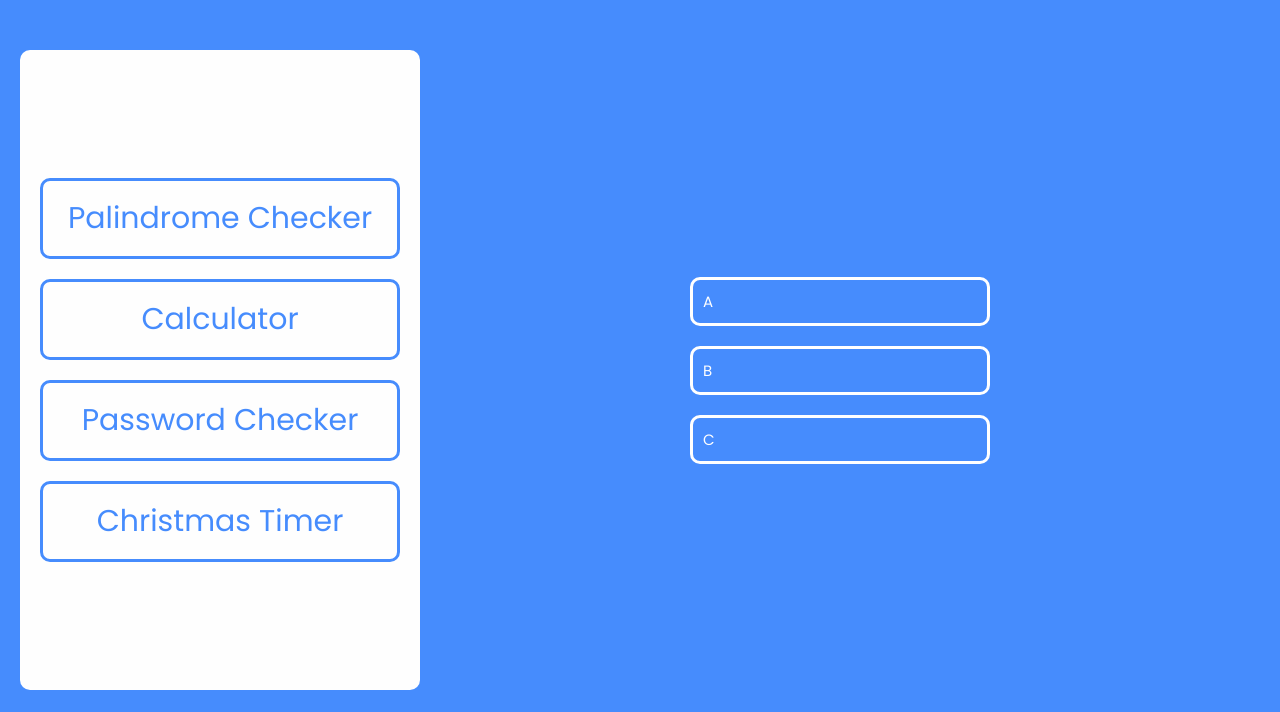
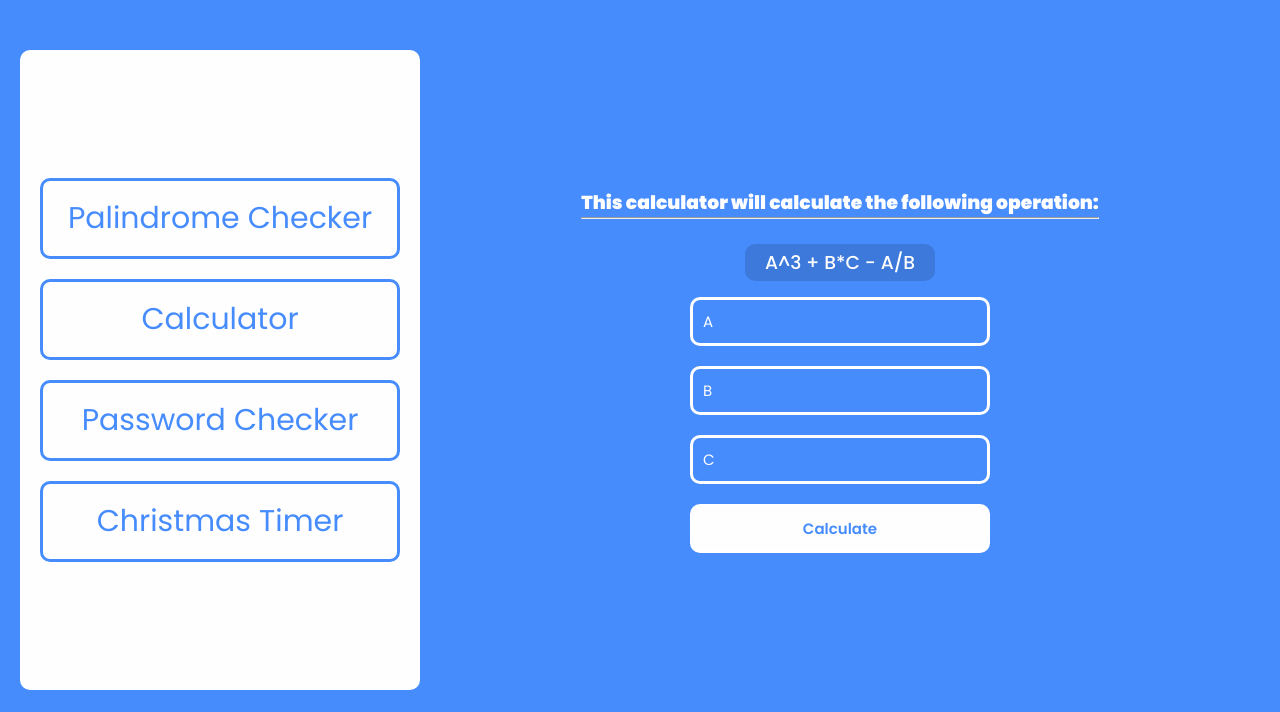
Before and after one commit to 18jad/php-api, a PHP site: page /calculator.php in a window 1280 px wide. Shown: the part 88-800 px from the top of the page. Run offline with PHP 8.4, Linux system fonts and the light colour scheme.

Commit message:
Added calculator frontend and styling

```diff
--- a/calculator.php
+++ b/calculator.php
@@ -22,9 +22,19 @@
         </nav>
         <div class="form-section">
             <form action="./apis/calculate-operation.php" method="post">
+                <h3 style="color: #fefefe; text-align: center">This calculator will calculate the following operation:
+                    <br />
+                    <hr>
+                    <br />
+                    <span style="font-weight: 500; background-color: #0002; padding: 5px 20px;
+                    border-radius: 10px; "> A^3 + B*C
+                        - A/B </span>
+                </h3>
+
                 <input type="number" name="a" placeholder="A" required>
                 <input type="number" name="b" placeholder="B" required>
                 <input type="number" name="c" placeholder="C" required>
+                <button type="submit">Calculate</button>
             </form>
         </div>
     </main>
```
